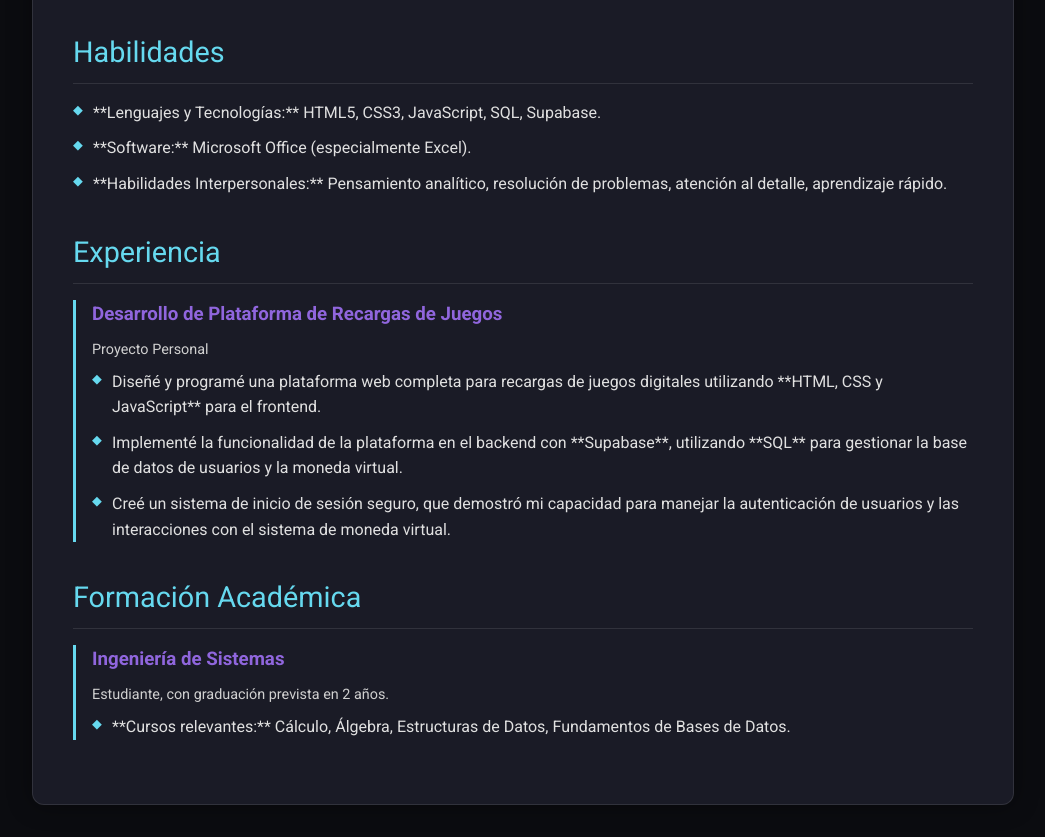
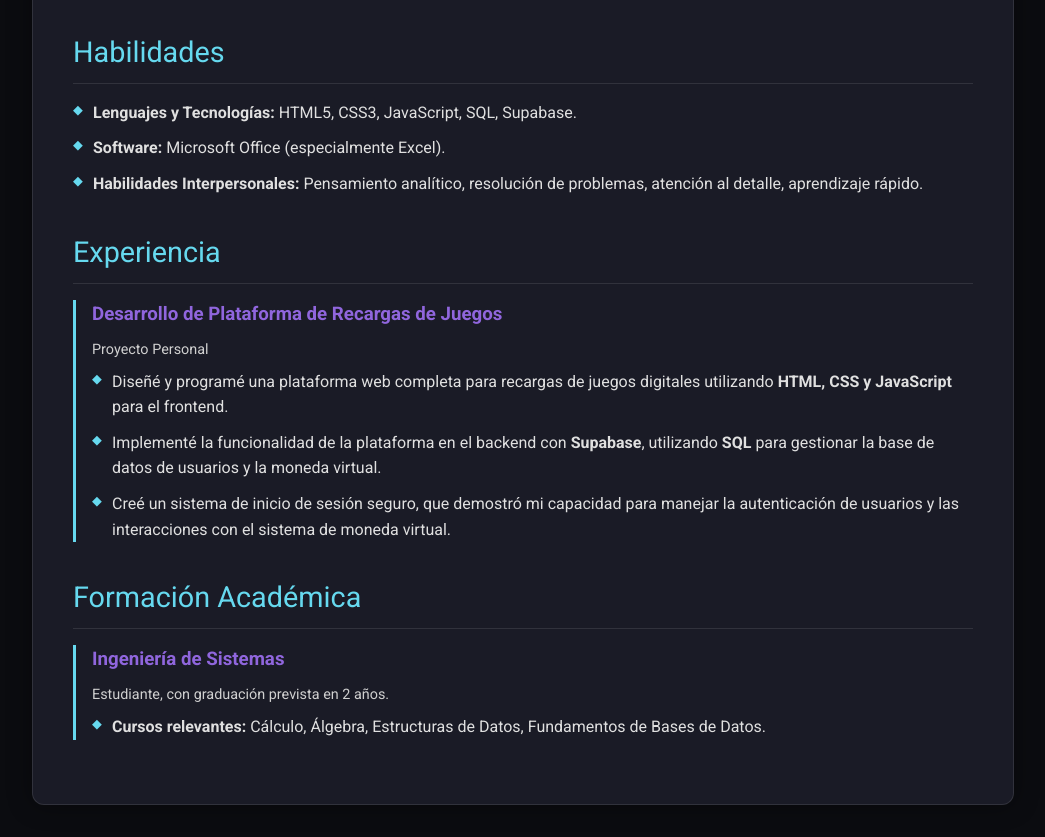
Before and after one commit to Endry199/detonatop, a plain HTML site: page Elloco.html in a window 1280 px wide. Shown: the part 428-1265 px from the top of the page, without its empty margins (117-1162 px from the left). Drawn offline with Linux system fonts and the light colour scheme.

Commit message:
Update Elloco.html

```diff
--- a/Elloco.html
+++ b/Elloco.html
@@ -159,9 +159,9 @@
         <section>
             <h2>Habilidades</h2>
             <ul>
-                <li>**Lenguajes y Tecnologías:** HTML5, CSS3, JavaScript, SQL, Supabase.</li>
-                <li>**Software:** Microsoft Office (especialmente Excel).</li>
-                <li>**Habilidades Interpersonales:** Pensamiento analítico, resolución de problemas, atención al detalle, aprendizaje rápido.</li>
+                <li><strong>Lenguajes y Tecnologías:</strong> HTML5, CSS3, JavaScript, SQL, Supabase.</li>
+                <li><strong>Software:</strong> Microsoft Office (especialmente Excel).</li>
+                <li><strong>Habilidades Interpersonales:</strong> Pensamiento analítico, resolución de problemas, atención al detalle, aprendizaje rápido.</li>
             </ul>
         </section>
 
@@ -171,8 +171,8 @@
                 <h3>Desarrollo de Plataforma de Recargas de Juegos</h3>
                 <p class="job-details">Proyecto Personal</p>
                 <ul>
-                    <li>Diseñé y programé una plataforma web completa para recargas de juegos digitales utilizando **HTML, CSS y JavaScript** para el frontend.</li>
-                    <li>Implementé la funcionalidad de la plataforma en el backend con **Supabase**, utilizando **SQL** para gestionar la base de datos de usuarios y la moneda virtual.</li>
+                    <li>Diseñé y programé una plataforma web completa para recargas de juegos digitales utilizando <strong>HTML, CSS y JavaScript</strong> para el frontend.</li>
+                    <li>Implementé la funcionalidad de la plataforma en el backend con <strong>Supabase</strong>, utilizando <strong>SQL</strong> para gestionar la base de datos de usuarios y la moneda virtual.</li>
                     <li>Creé un sistema de inicio de sesión seguro, que demostró mi capacidad para manejar la autenticación de usuarios y las interacciones con el sistema de moneda virtual.</li>
                 </ul>
             </div>
@@ -184,7 +184,7 @@
                 <h3>Ingeniería de Sistemas</h3>
                 <p class="job-details">Estudiante, con graduación prevista en 2 años.</p>
                 <ul>
-                    <li>**Cursos relevantes:** Cálculo, Álgebra, Estructuras de Datos, Fundamentos de Bases de Datos.</li>
+                    <li><strong>Cursos relevantes:</strong> Cálculo, Álgebra, Estructuras de Datos, Fundamentos de Bases de Datos.</li>
                 </ul>
             </div>
         </section>
```
